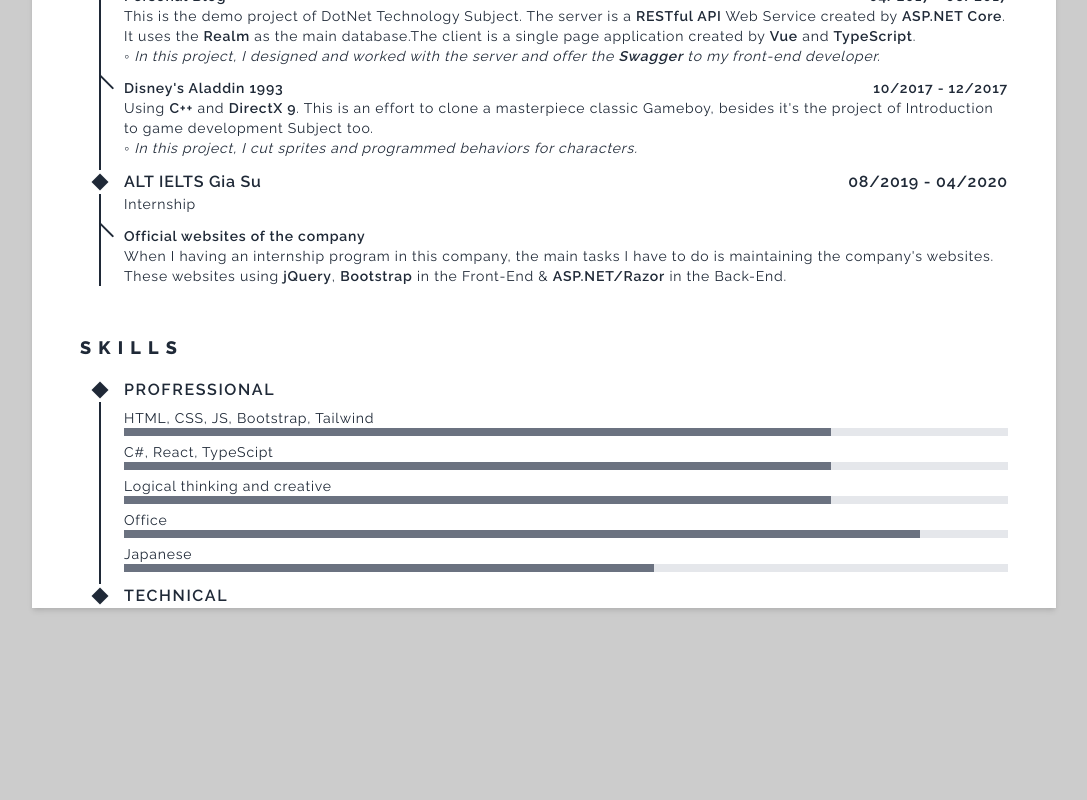
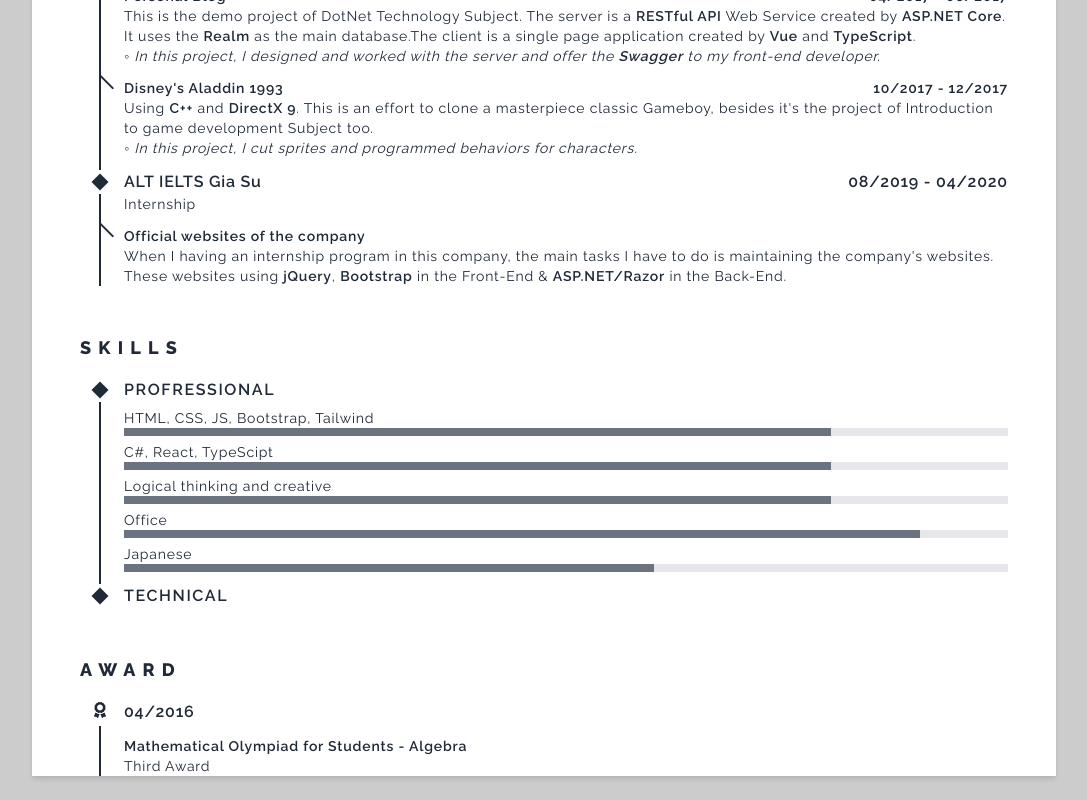
Before and after one commit to thaotram/resume, a Next.js app: page / in a window 1280 px wide. Shown: the part 1716-2516 px from the top of the page, without its empty margins (96-1183 px from the left). Before the commit the page ends 2348 px from the top, so only its background shows below. Built offline with nearby package versions, Linux system fonts and the light colour scheme.

Commit message:
feat(layout): add `ResumeAward`

```diff
--- a/components/Resume/Resume.tsx
+++ b/components/Resume/Resume.tsx
@@ -5,6 +5,7 @@ import ResumeProfile from './ResumeProfile';
 import ResumeEducation from './ResumeEducation';
 import ResumeExperience from './ResumeExperience';
 import ResumeSkill from './ResumeSkills';
+import ResumeAward from './ResumeAward';
 
 export default function Resume() {
     return (
@@ -17,6 +18,7 @@ export default function Resume() {
                 <ResumeEducation />
                 <ResumeExperience />
                 <ResumeSkill />
+                <ResumeAward />
             </div>
         </div>
     );
--- /dev/null
+++ b/components/Resume/ResumeAward.tsx
@@ -0,0 +1,18 @@
+import GridContentWrapper from '../Utils/GridContentWrapper';
+import GridContent from '../Utils/GridContent';
+import { faAward } from '@fortawesome/free-solid-svg-icons';
+export default function ResumeAward() {
+    return (
+        <GridContentWrapper title="award">
+            <GridContent type={faAward}>
+                <div className="text-base font-semibold">04/2016</div>
+            </GridContent>
+            <GridContent>
+                <div className="font-semibold">
+                    Mathematical Olympiad for Students - Algebra
+                </div>
+                <div>Third Award</div>
+            </GridContent>
+        </GridContentWrapper>
+    );
+}
```
